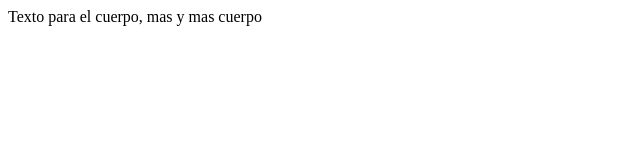
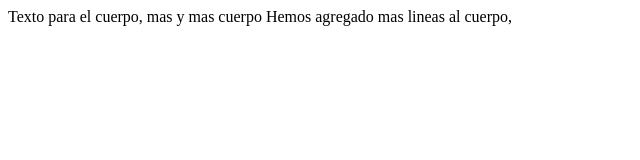
Before and after one commit to PabloJorgeHernandezHernandez/test-repositorio, a plain HTML site: page Index.html in a window 1280 px wide. Shown: the whole page, without its empty margins (0-640 px from the left). Drawn offline with Linux system fonts and the light colour scheme.

Commit message:
lineas en el cuerpo

```diff
--- a/Index.html
+++ b/Index.html
@@ -8,5 +8,9 @@
 <body>
    Texto para el cuerpo, mas y mas cuerpo
 
+
+
+   Hemos agregado mas lineas al cuerpo,
+
 </body>
 </html>
```
